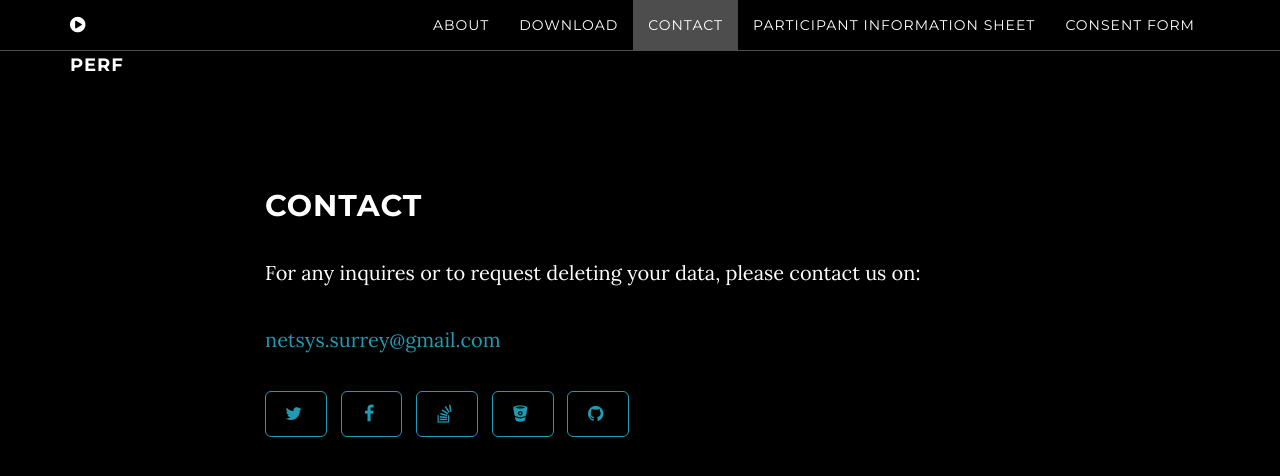
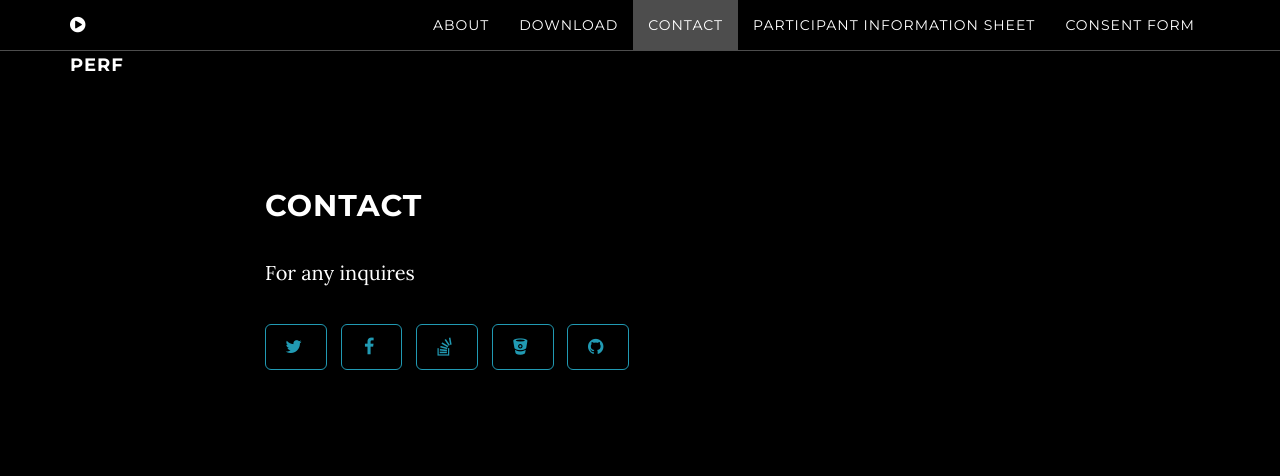
Before and after one commit to socsys/measurements, a Jekyll site: the page built from index.html, in a window 1280 px wide and 900 px high, scrolled down 3024 px. Shown: the top 476 px of the window. Built offline with Jekyll 4.4.1, drawn with Linux system fonts in a browser that asks for light colours.

Commit message:
Update contact.html

```diff
--- a/_includes/contact.html
+++ b/_includes/contact.html
@@ -3,10 +3,8 @@
         <div class="row">
             <div class="col-lg-8 col-lg-offset-2">
                 <h2>Contact</h2>
-                <p>For any inquires or to request deleting your data, please contact us on:</p>
-                <p><a href="mailto:{{ site.email }}">{{ site.email }}</a>
-                </p>
-                <ul class="list-inline banner-social-buttons">
+                <p>For any inquires</p>
+                    <ul class="list-inline banner-social-buttons">
                     {% for network in site.social %}
                     <li>
                         <a href="{{ network.url }}" class="btn btn-default btn-lg"><i class="fa fa-{{ network.title }} fa-fw"></i> <span class="network-name">{{ network.title }}</span></a>
```
